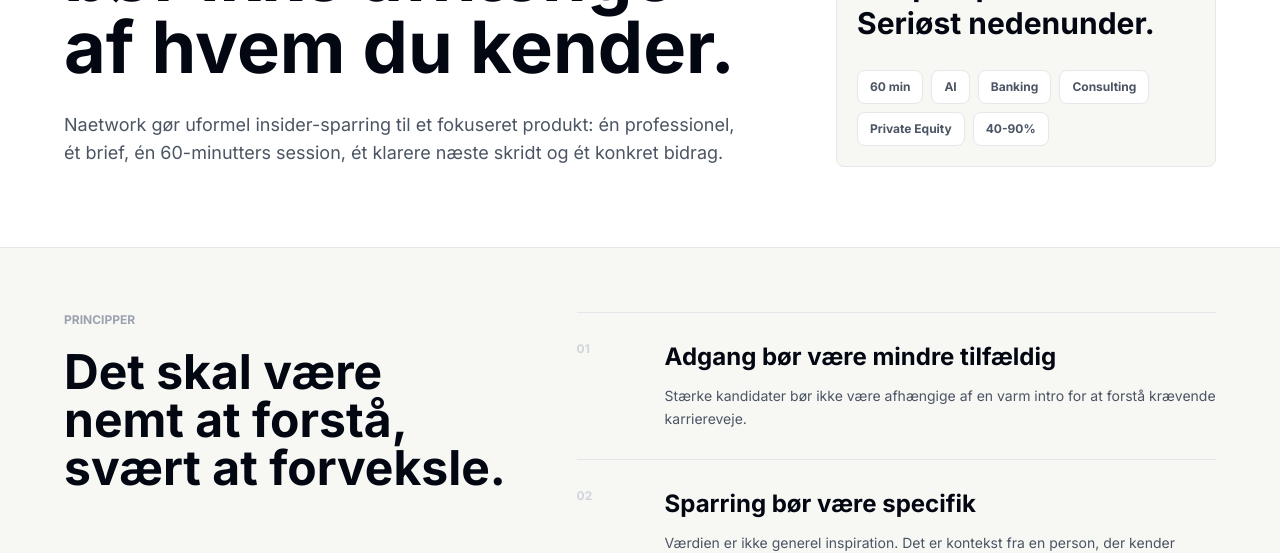
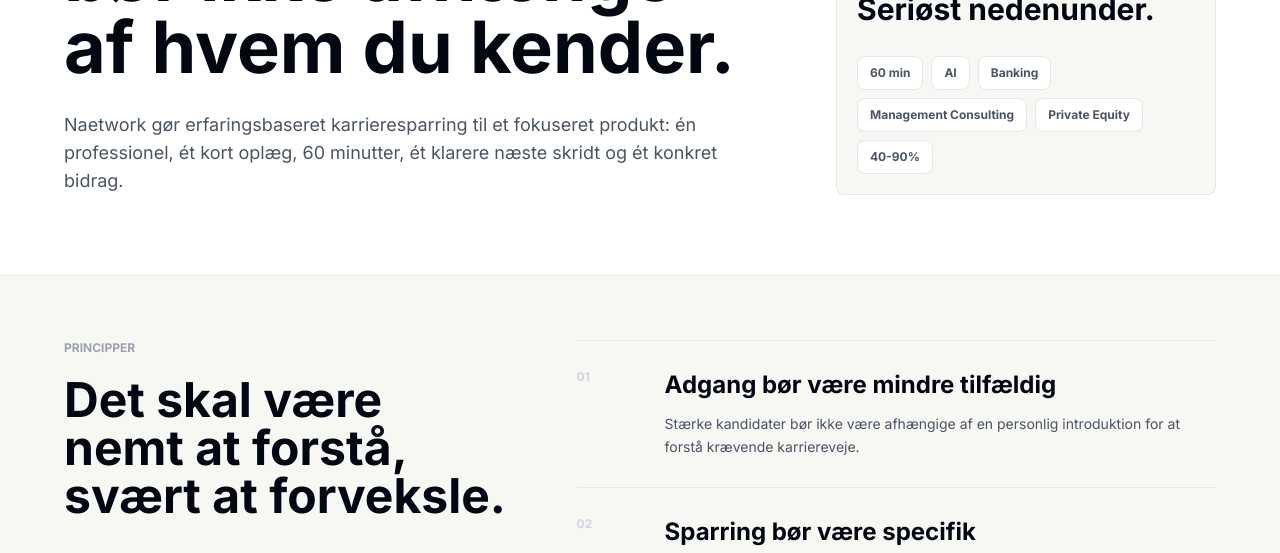
Before and after one commit to mikkelstreet-png/Naetwork, a Next.js app: page /mission in a window 1280 px wide. Shown: the part 386-939 px from the top of the page. Built offline with nearby package versions, Linux system fonts and the light colour scheme; no server answers.

Commit message:
Overhaul: components/MissionContent.tsx

```diff
--- a/components/MissionContent.tsx
+++ b/components/MissionContent.tsx
@@ -8,13 +8,13 @@ export function MissionContent() {
   const isDa = lang === 'da';
 
   const principles = [
-    [isDa ? 'Adgang bør være mindre tilfældig' : 'Access should be less random', isDa ? 'Stærke kandidater bør ikke være afhængige af en varm intro for at forstå krævende karriereveje.' : 'Strong candidates should not need a warm introduction to understand demanding career paths.'],
+    [isDa ? 'Adgang bør være mindre tilfældig' : 'Access should be less random', isDa ? 'Stærke kandidater bør ikke være afhængige af en personlig introduktion for at forstå krævende karriereveje.' : 'Strong candidates should not need a warm introduction to understand demanding career paths.'],
     [isDa ? 'Sparring bør være specifik' : 'Guidance should be specific', isDa ? 'Værdien er ikke generel inspiration. Det er kontekst fra en person, der kender barren.' : 'The value is not generic inspiration. It is context from someone who knows the bar.'],
     [isDa ? 'Forberedelse bør være konkret' : 'Preparation should be concrete', isDa ? 'En god session skal skabe skarpere materiale, bedre svar, mere ro eller et klarere næste skridt.' : 'A good session should create sharper materials, better answers, more calm or a clearer next step.'],
     [isDa ? 'Karrieresparring bør have mening' : 'Career guidance should have meaning', isDa ? 'Hver betalt session bidrager med minimum 40% og op til 90% af sessionsprisen til Kræftens Bekæmpelse.' : 'Every paid session contributes at least 40% and up to 90% of the session price to Kræftens Bekæmpelse.'],
   ] as const;
 
-  const product = ['60 min', 'AI', 'Banking', 'Consulting', 'Private Equity', '40-90%'] as const;
+  const product = ['60 min', 'AI', 'Banking', 'Management Consulting', 'Private Equity', '40-90%'] as const;
 
   return (
     <main className="page-shell">
@@ -27,7 +27,7 @@ export function MissionContent() {
             </h1>
             <p className="body-lg mt-7 max-w-2xl">
               {isDa
-                ? 'Naetwork gør uformel insider-sparring til et fokuseret produkt: én professionel, ét brief, én 60-minutters session, ét klarere næste skridt og ét konkret bidrag.'
+                ? 'Naetwork gør erfaringsbaseret karrieresparring til et fokuseret produkt: én professionel, ét kort oplæg, 60 minutter, ét klarere næste skridt og ét konkret bidrag.'
                 : 'Naetwork turns informal insider guidance into a focused product: one professional, one brief, one 60-minute session, one clearer next step and one concrete contribution.'}
             </p>
           </div>
```
